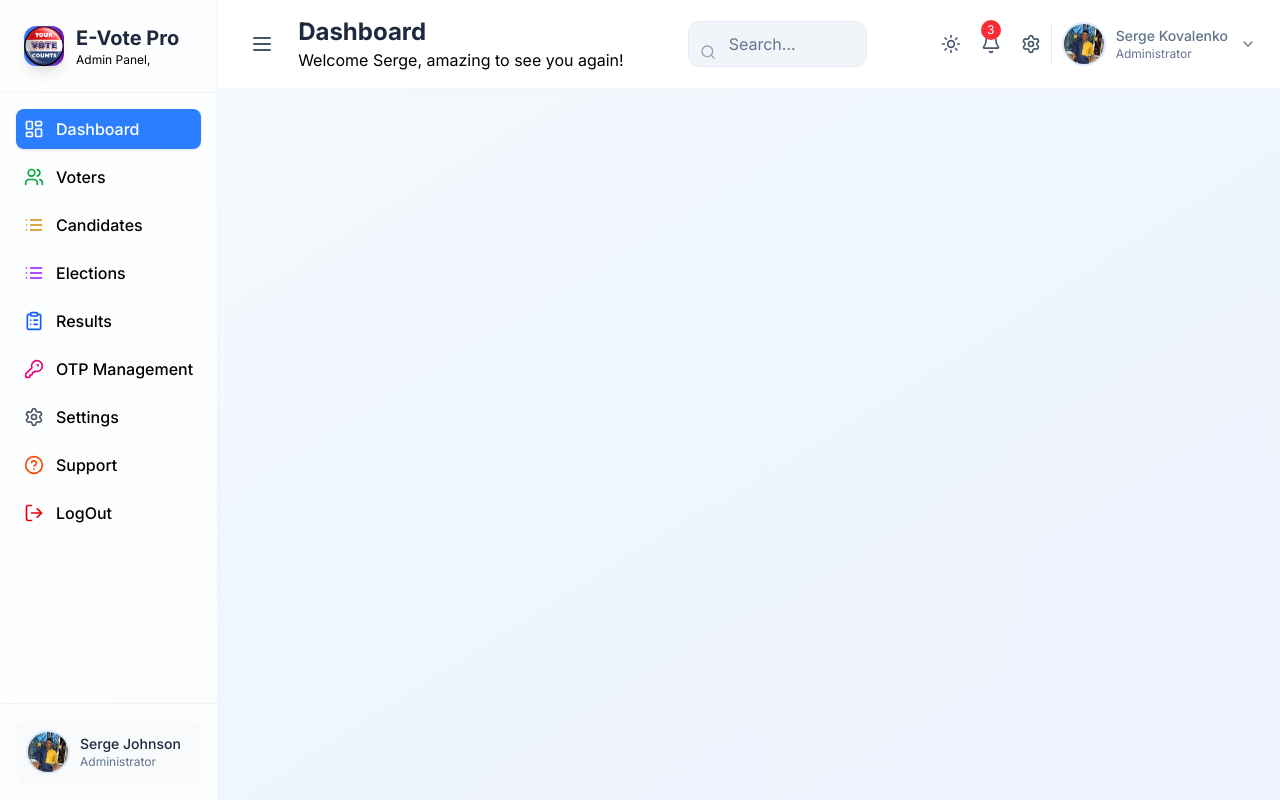
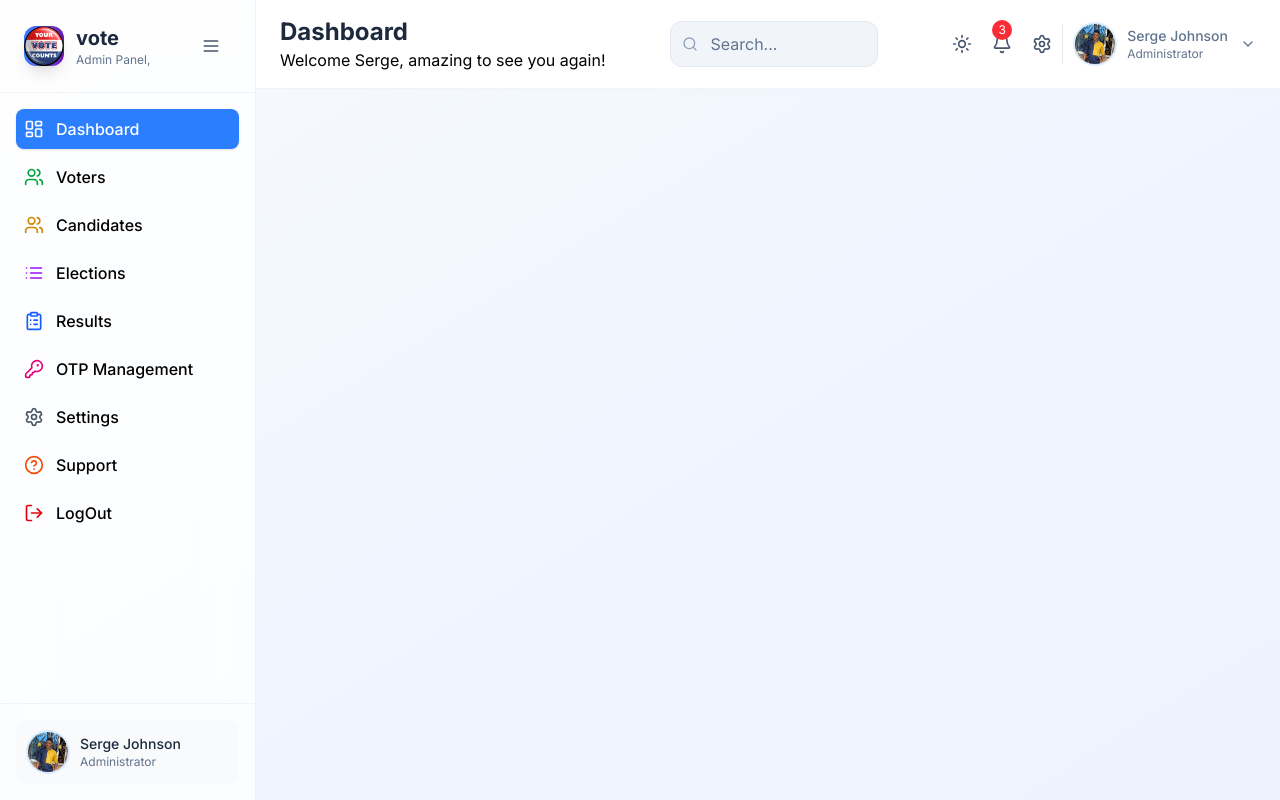
Before and after one commit to PENANCE-SEARCH-KHAN/Online-Voting-System-, a React (Vite) app in the folder vite-project/: page / in a window 1280 px wide. Built offline with nearby package versions, Linux system fonts and the light colour scheme.

Commit message:
edited my menu bar

```diff
--- a/vite-project/index.html
+++ b/vite-project/index.html
@@ -7,7 +7,7 @@
     <link href="https://fonts.googleapis.com/css2?family=Inter:wght@400;500;700&display=swap" rel="stylesheet">
     <link href="/src/App.css" rel="stylesheet">
 
-    <title>Vite + React</title>
+    <title>Admin dashboard</title>
   </head>
   <body>
     <div id="root"></div>
--- a/vite-project/src/App.jsx
+++ b/vite-project/src/App.jsx
@@ -1,14 +1,26 @@
 import React from 'react'
 import Sidebar from './components/layout/sidebar';
 import Header from './components/layout/header';
+import { useState } from 'react';
 
  function App() {
+   const [sideBarCollapsed, setSideBarCollapsed] = useState(false);
+   const [currentPage, setCurrentPage] = useState('dashboard');
+
     return <div className='min-h-screen bg-gradient-to-br from-slate-50 via-blue-50 to-indigo-50
     dark:from-slate-900 dark:via-slate-800 dark:to-slate-900 tracking-all duration-500'>
       <div className='flex flex-screen overflow-hidden'>
-         <Sidebar />
+         <Sidebar
+             sidebarCollapsed={sideBarCollapsed}
+             onToggleSidebar={() => setSideBarCollapsed(!sideBarCollapsed)}
+             currentPage={currentPage}
+             onPageChange={setCurrentPage}
+         />
          <div className='flex-1 flex flex-col overflow-hidden'>
-         <Header/>
+
+         <Header
+           sidebarCollapsed= {sideBarCollapsed}
+           onToggleSidebar={() => setSideBarCollapsed(!sideBarCollapsed)}/>
 
          </div>
       </div>
--- a/vite-project/src/components/layout/Header.jsx
+++ b/vite-project/src/components/layout/Header.jsx
@@ -1,6 +1,6 @@
-import { Bell, ChevronDown, Menu, Search, Settings, Sun } from 'lucide-react'
+
+import { Bell, ChevronDown, Search, Settings, Sun , } from 'lucide-react'
 import React from 'react'
-
 
 function Header() {
   return (
@@ -10,43 +10,37 @@ function Header() {
 
         {/* left section */}
         <div className='flex items-center space-x-4'>
-          <button className='p-2 rounded-lg text-slate-600 dark:text-slate-300
-          hover:bg-slate-100 dark:hover:bg-slate-800 transition-colors'>
-            <Menu className='w-6 h-6' />
-          </button>
 
-          <div className='hidden md:block '>
+          <div className='hidden md:block'>
             <h1 className='text-2xl font-black text-slate-800 dark:text-white'>
               Dashboard
             </h1>
             <p>
               Welcome Serge, amazing to see you again!
             </p>
-
           </div>
         </div>
 
         {/* center */}
         <div className='flex-1 max-w-md mx-16'>
           <div className='relative'>
-            <Search className='w-4 h-4 absolute left-3 top-1/2 transform -transform-y-1/2
-            text-slate-400'/>
+            <Search className='w-4 h-4 absolute left-3 top-1/2 transform -translate-y-1/2 text-slate-400' />
             <input
               type='text'
               placeholder='Search...'
-              className='w-full pl-10  pr-4 py-2.5 bg-slate-100 dark:bg-slate-800 border
+              className='w-full pl-10 pr-4 py-2.5 bg-slate-100 dark:bg-slate-800 border
               border-slate-200 dark:border-slate-700 rounded-xl text-slate-800 dark:text-white
               placeholder-slate-500 focus:outline-none focus:ring-2
               focus:ring-blue-500 focus:border-transparent transition-all'
-              />
+            />
           </div>
         </div>
 
         {/* toggle */}
-          <button className='p-2.5 rounded-xl text-slate-600 dark:text-slate-300
-         hover:bg-slate-100 dark:hover:bg-slate-800 transition-colors'>
-            <Sun className='w-5 h-5' />
-          </button>
+        <button className='p-2.5 rounded-xl text-slate-600 dark:text-slate-300
+        hover:bg-slate-100 dark:hover:bg-slate-800 transition-colors'>
+          <Sun className='w-5 h-5' />
+        </button>
 
         {/* notification */}
         <button className='relative p-2.5 rounded-xl text-slate-600 dark:text-slate-300
@@ -74,7 +68,7 @@ function Header() {
           />
           <div className='hidden md:block'>
             <p className='text-sm font-medium text-slate-500 dark:text-slate-400'>
-              Serge Kovalenko
+              Serge Johnson
             </p>
             <p className='text-xs text-slate-500 dark:text-slate-400'>
               Administrator
@@ -88,4 +82,4 @@ function Header() {
   )
 }
 
-export default Header
+export default Header;
--- a/vite-project/src/components/layout/Sidebar.jsx
+++ b/vite-project/src/components/layout/Sidebar.jsx
@@ -1,34 +1,40 @@
 import React from 'react'
-import { LayoutDashboard,  Users, List, KeyRound, Settings,HelpCircle,LogOut, ClipboardList} from 'lucide-react';
+import { LayoutDashboard, Users, List, KeyRound, Settings, HelpCircle, LogOut, ClipboardList } from 'lucide-react';
+import { Menu } from 'lucide-react'; // <-- Hamburger icon
 
+function Sidebar({ sidebarCollapsed, onToggleSidebar }) {
+  return (
+    <div className={`transition-all duration-300 ease-in-out bg-white/80 dark:bg-slate-900/80
+      backdrop-blur-xl border-r border-slate-200/50 dark:border-slate-700/50 flex flex-col
+      relative z-10 h-screen ${sidebarCollapsed ? 'w-20' : 'w-64'}`}>
 
-function Sidebar() {
-
-
-
-  return (
-    <div className='transition duration-300 case-in-out bg-white/80 dark:bg-slate-900/80
-    background-blur-xl border-r border-slate-200/50 dark:border-slate-700/50 flex flex-col
-    relative z-10 h-screen'>  {/* <-- Added h-screen here */}
-
-      {/* logo  */}
+      {/* logo */}
       <div className='p-6 border-b border-slate-200/50 dark:border-slate-700/50'>
+        <div className='flex items-center justify-between'>
           <div className='flex items-center space-x-3'>
             <div className='w-10 h-10 bg-gradient-to-r from-blue-500 to-purple-800 rounded-xl
             flex items-center justify-center shadow-lg'>
-            <img src="/vote3.png" alt="Logo" className="w-20 20" />
+              <img src="/vote3.png" alt="Logo" className="w-20 h-20 object-contain" />
             </div>
 
-          {/* conditional rendering  */}
+            {/* conditional rendering */}
+            {!sidebarCollapsed && (
               <div>
                 <h1 className='text-xl font-bold text-slate-800 dark:text-white'>
-              E-Vote Pro
+                  vote
                 </h1>
-            <p className='text-xs text-slat-500 dark:text-slate-400'>
+                <p className='text-xs text-slate-500 dark:text-slate-400'>
                   Admin Panel,
                 </p>
+              </div>
+            )}
+          </div>
 
-          </div>
+          {/* Toggle button */}
+          <button onClick={onToggleSidebar} className="p-2.5 rounded-xl text-slate-600 dark:text-slate-300
+        hover:bg-slate-100 dark:hover:bg-slate-800 transition-colors">
+            <Menu className="w-5 h-5" />
+          </button>
         </div>
       </div>
 
@@ -36,99 +42,66 @@ function Sidebar() {
       <nav className='flex-1 p-4 space-y-2 overflow-auto'>
 
         {/* Dashboard */}
-        <a
-          href="/dashboard"
-          className="flex items-center space-x-3 p-2 rounded-lg font-bold bg-blue-500 text-white shadow group transition-colors hover:bg-blue-600 hover:ring-2 hover:ring-blue-300"
->
+        <a href="/dashboard" className="flex items-center space-x-3 p-2 rounded-lg font-bold bg-blue-500 text-white shadow group transition-colors hover:bg-blue-600 hover:ring-2 hover:ring-blue-300">
           <LayoutDashboard className='w-5 h-5 text-white' />
-          <span className="font-medium">Dashboard</span>
+          {!sidebarCollapsed && <span className="font-medium">Dashboard</span>}
         </a>
 
         {/* Voters */}
-        <a
-          href="/voters"
-          className="flex items-center space-x-3 p-2 rounded-lg transition-colors hover:bg-blue-500 hover:text-white group"
-        >
-          < Users className='w-5 h-5 text-green-600 dark:text-green-400 group-hover:text-white' />
-          <span className="font-medium"> Voters</span>
+        <a href="/voters" className="flex items-center space-x-3 p-2 rounded-lg transition-colors hover:bg-blue-500 hover:text-white group">
+          <Users className='w-5 h-5 text-green-600 dark:text-green-400 group-hover:text-white' />
+          {!sidebarCollapsed && <span className="font-medium">Voters</span>}
         </a>
 
         {/* Candidates */}
-        <a
-          href="/candidates"
-          className="flex items-center space-x-3 p-2 rounded-lg transition-colors hover:bg-blue-500 hover:text-white group"
-        >
-          <List className='w-5 h-5 text-yellow-600 dark:text-yellow-400 group-hover:text-white' />
-          <span className="font-medium">Candidates</span>
+        <a href="/candidates" className="flex items-center space-x-3 p-2 rounded-lg transition-colors hover:bg-blue-500 hover:text-white group">
+          <Users className='w-5 h-5 text-yellow-600 dark:text-yellow-400 group-hover:text-white' />
+          {!sidebarCollapsed && <span className="font-medium">Candidates</span>}
         </a>
 
-        {/* Election  */}
-        <a
-          href="/elections"
-          className="flex items-center space-x-3 p-2 rounded-lg transition-colors hover:bg-blue-500 hover:text-white group"
-        >
+        {/* Elections */}
+        <a href="/elections" className="flex items-center space-x-3 p-2 rounded-lg transition-colors hover:bg-blue-500 hover:text-white group">
           <List className='w-5 h-5 text-purple-600 dark:text-purple-400 group-hover:text-white' />
-          <span className="font-medium">Elections</span>
+          {!sidebarCollapsed && <span className="font-medium">Elections</span>}
         </a>
 
         {/* Results */}
-        <a
-          href="/Results"
-          className="flex items-center space-x-3 p-2 rounded-lg transition-colors hover:bg-blue-500 hover:text-white group"
-        >
+        <a href="/results" className="flex items-center space-x-3 p-2 rounded-lg transition-colors hover:bg-blue-500 hover:text-white group">
           <ClipboardList className='w-5 h-5 text-blue-600 dark:text-blue-400 group-hover:text-white' />
-          <span className="font-medium">Results</span>
+          {!sidebarCollapsed && <span className="font-medium">Results</span>}
         </a>
 
         {/* OTP Management */}
-        <a
-          href="/otp"
-          className="flex items-center space-x-3 p-2 rounded-lg transition-colors hover:bg-blue-500 hover:text-white group"
-        >
+        <a href="/otp" className="flex items-center space-x-3 p-2 rounded-lg transition-colors hover:bg-blue-500 hover:text-white group">
           <KeyRound className='w-5 h-5 text-pink-600 dark:text-pink-300 group-hover:text-white' />
-          <span className="font-medium">OTP Management</span>
+          {!sidebarCollapsed && <span className="font-medium">OTP Management</span>}
         </a>
 
         {/* Settings */}
-        <a
-          href="/settings"
-          className="flex items-center space-x-3 p-2 rounded-lg transition-colors hover:bg-blue-500 hover:text-white group"
-        >
+        <a href="/settings" className="flex items-center space-x-3 p-2 rounded-lg transition-colors hover:bg-blue-500 hover:text-white group">
           <Settings className='w-5 h-5 text-gray-600 dark:text-slate-300 group-hover:text-white' />
-          <span className="font-medium">Settings</span>
+          {!sidebarCollapsed && <span className="font-medium">Settings</span>}
         </a>
 
         {/* Support */}
-        <a
-          href="/Support"
-          className="flex items-center space-x-3 p-2 rounded-lg transition-colors hover:bg-blue-500 hover:text-white group"
-        >
+        <a href="/support" className="flex items-center space-x-3 p-2 rounded-lg transition-colors hover:bg-blue-500 hover:text-white group">
           <HelpCircle className='w-5 h-5 text-orange-600 dark:text-orange-300 group-hover:text-white' />
-          <span className="font-medium">Support</span>
+          {!sidebarCollapsed && <span className="font-medium">Support</span>}
         </a>
 
         {/* Logout */}
-        <a
-          href="/logout"
-          className="flex items-center space-x-3 p-2 rounded-lg transition-colors hover:bg-red-300 hover:text-white group"
-        >
+        <a href="/logout" className="flex items-center space-x-3 p-2 rounded-lg transition-colors hover:bg-red-300 hover:text-white group">
           <LogOut className='w-5 h-5 text-red-600 dark:text-red-400 group-hover:text-white' />
-          <span className="font-medium">LogOut</span>
+          {!sidebarCollapsed && <span className="font-medium">LogOut</span>}
         </a>
-
 
       </nav>
 
       {/* user profile */}
       <div className='p-4 border-t border-slate-200/50 dark:border-slate-700/50'>
-        <div className='flex items-center space-x-3 p-3 rounded-xl bg-slate-50
-        dark:bg-slate-800/50 '>
-          <img
-            src='/profile.jpg'
-            alt='user'
-            className='w-10 h-10 rounded-full ring-2 ring-blue-100'
-          />
-          <div className='flex-1 min-w-0'>
+        <div className='flex items-center space-x-3 p-3 rounded-xl bg-slate-50 dark:bg-slate-800/50'>
+          <img src='/profile.jpg' alt='user' className='w-10 h-10 rounded-full ring-2 ring-blue-100' />
+          {!sidebarCollapsed && (
             <div className='flex-1 min-w-0'>
               <p className='text-sm font-medium text-slate-800 dark:text-white truncate'>
                 Serge Johnson
@@ -136,17 +109,13 @@ function Sidebar() {
               <p className='text-xs text-slate-500 dark:text-slate-400 truncate'>
                 Administrator
               </p>
-
             </div>
-
+          )}
         </div>
-
-        </div>
-
       </div>
 
     </div>
   )
 }
 
-export default Sidebar
+export default Sidebar;
```
Lines whose indentation alone changed are shown as unchanged.
